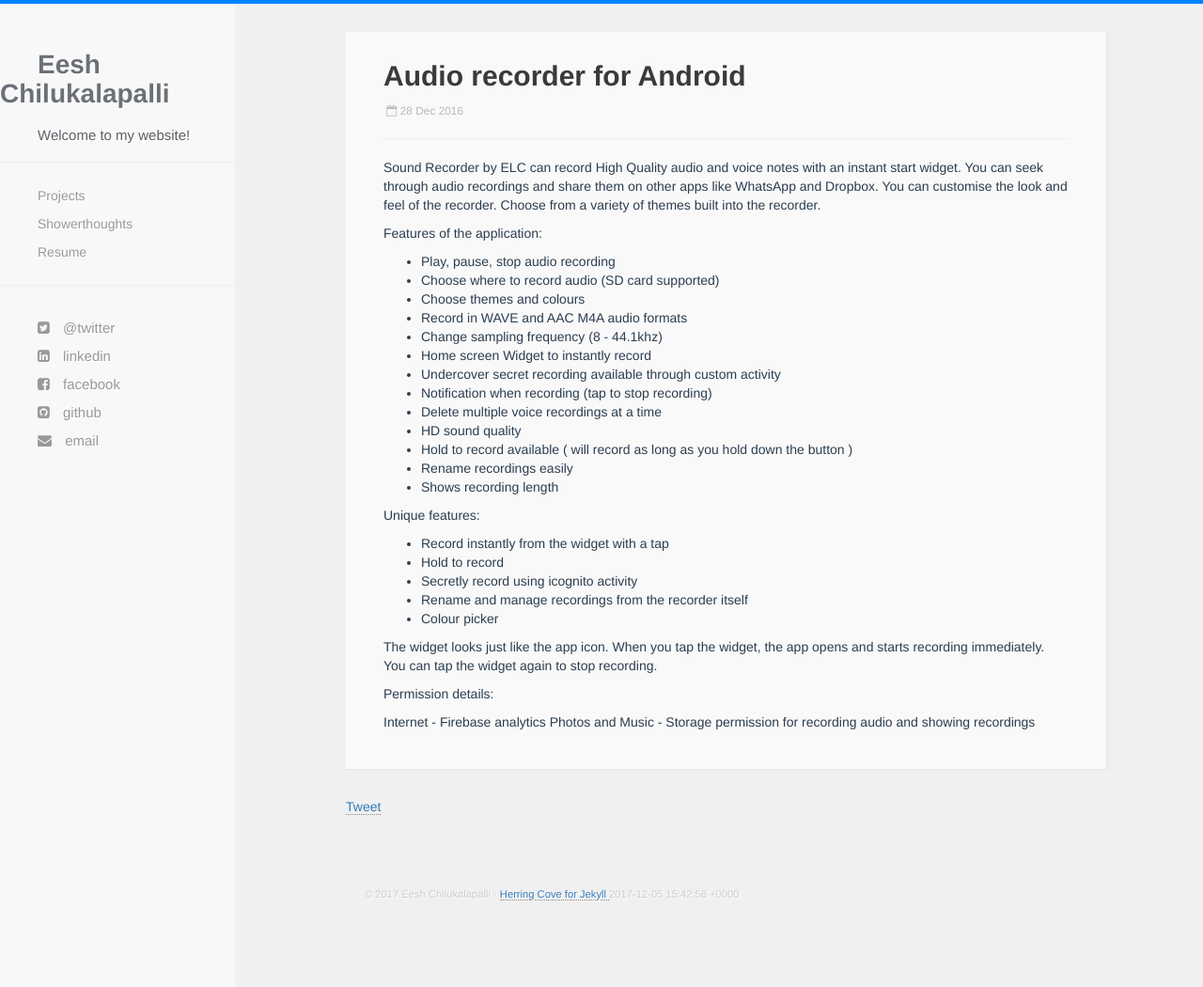
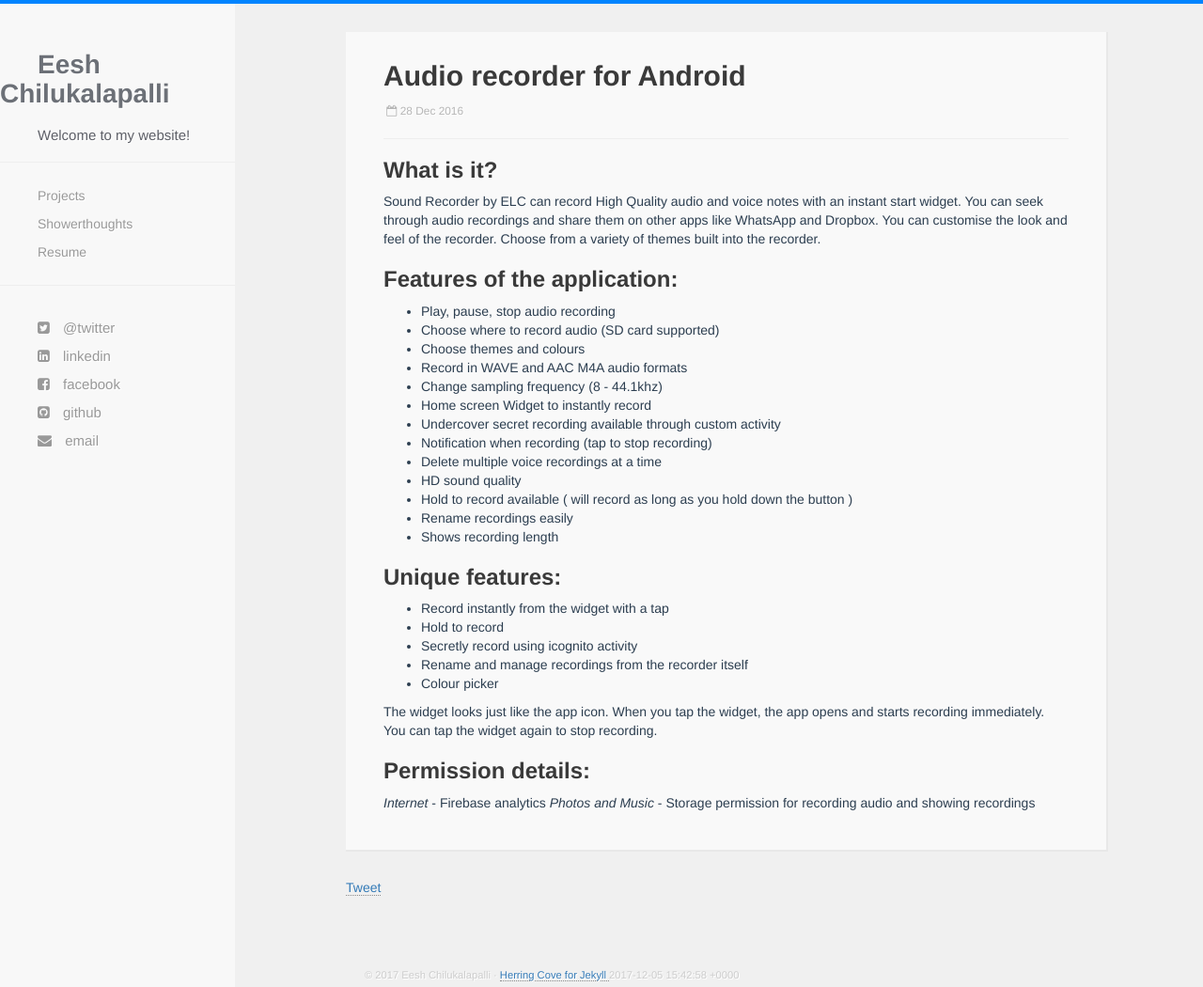
Before and after one commit to eesh/eesh.github.io, a Jekyll site: the page built from projects/_posts/2016-12-28-Sound-Recorder-Android.markdown, in a window 1280 px wide and 1050 px high. Shown: the whole window at 94% size. Built offline with Jekyll 4.4.1, drawn with Linux system fonts in a browser that asks for light colours; nearby versions of some CDN libraries; comment, search, counter and statistics services are not loaded.

Commit message:
Format audio recorder description

```diff
--- a/projects/_posts/2016-12-28-Sound-Recorder-Android.markdown
+++ b/projects/_posts/2016-12-28-Sound-Recorder-Android.markdown
@@ -5,9 +5,11 @@ logo: android-default.png
 short_desc: An Android audio recorder application with Material Design. <a href="https://play.google.com/store/apps/details?id=elcapps.elcasoundrecorder">Click here to view on Play Store</a>
 ---
 
+### What is it?
+
 Sound Recorder by ELC can record High Quality audio and voice notes with an instant start widget. You can seek through audio recordings and share them on other apps like WhatsApp and Dropbox. You can customise the look and feel of the recorder. Choose from a variety of themes built into the recorder.
 
-Features of the application:
+### Features of the application:
 
 - Play, pause, stop audio recording
 - Choose where to record audio (SD card supported)
@@ -23,7 +25,7 @@ Features of the application:
 - Rename recordings easily
 - Shows recording length
 
-Unique features:
+### Unique features:
 
 - Record instantly from the widget with a tap
 - Hold to record
@@ -33,7 +35,7 @@ Unique features:
 
 The widget looks just like the app icon. When you tap the widget, the app opens and starts recording immediately. You can tap the widget again to stop recording.
 
-Permission details:
+### Permission details:
 
-Internet - Firebase analytics
-Photos and Music - Storage permission for recording audio and showing recordings
+*Internet* - Firebase analytics
+*Photos and Music* - Storage permission for recording audio and showing recordings
```
